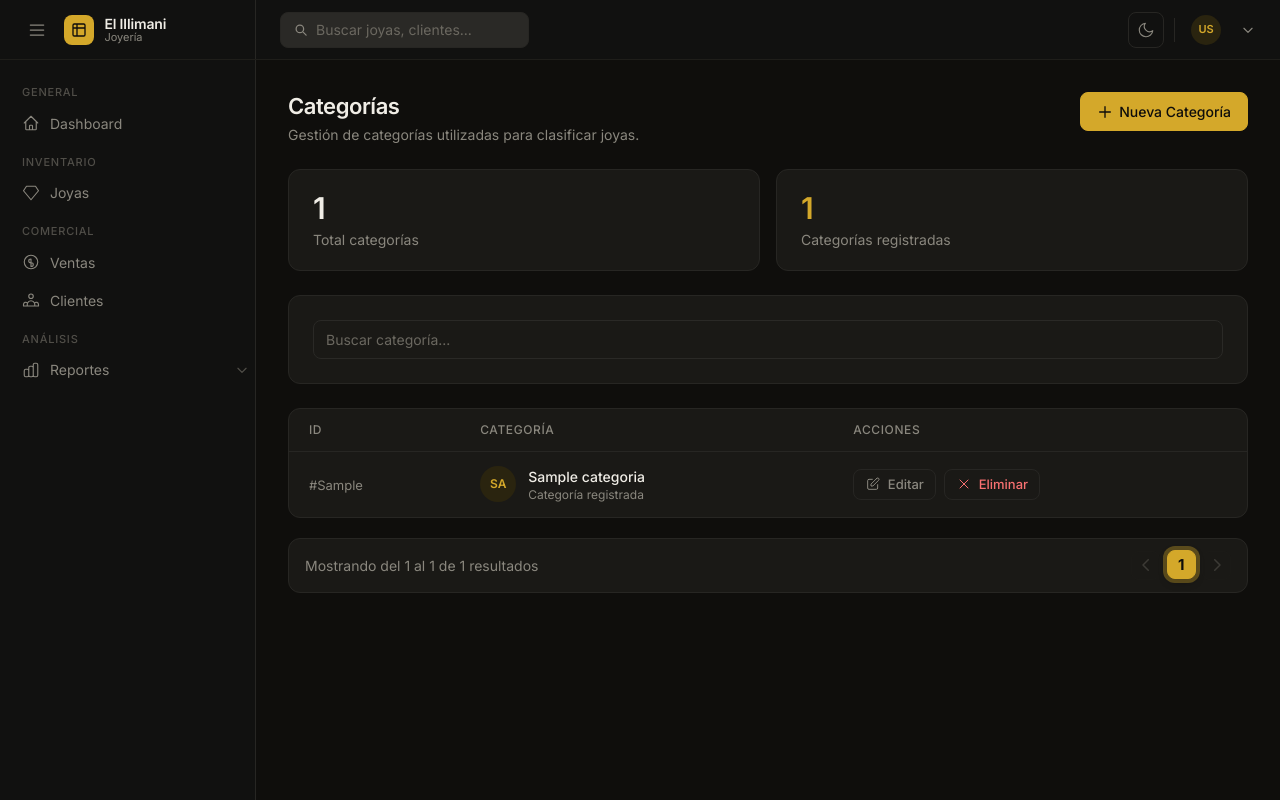
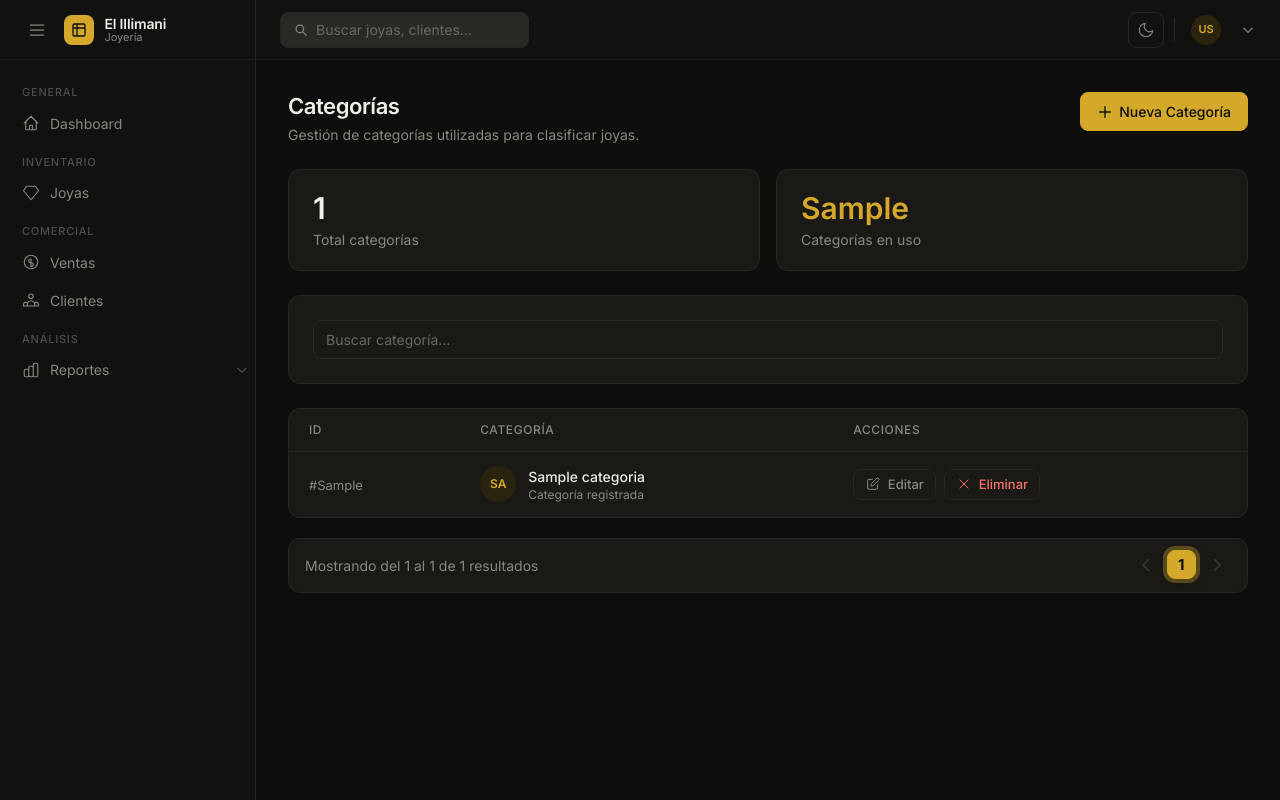
Before and after one commit to J-stark10/Sistema-Web-Joyeria, a Python web app: template app/templates/categorias/index.html in a window 1280 px wide. Run offline with Jinja, Linux system fonts and the light colour scheme; the template is opened without the code that fills it: most values are stand-ins (such as "Sample title", 1, 10 or a date in 2020); some libraries are stand-ins or nearby versions.

Commit message:
Cambio final de Categorias y Materiales

```diff
--- a/app/modules/categorias/routes.py
+++ b/app/modules/categorias/routes.py
@@ -10,7 +10,8 @@ categoria_bp = Blueprint('categoria', __name__, url_prefix='/categorias')
 @roles_required('ADMIN')
 def index():
     categorias = CategoriaService.listar_categorias()
-    return render_template("categorias/index.html", categorias=categorias)
+    categorias_en_uso = CategoriaService.contar_categorias_en_uso()
+    return render_template("categorias/index.html", categorias=categorias, categorias_en_uso=categorias_en_uso)
 
 @categoria_bp.route("/crear", methods=["GET", "POST"])
 @login_required
--- a/app/modules/materiales/routes.py
+++ b/app/modules/materiales/routes.py
@@ -10,7 +10,8 @@ material_bp = Blueprint('material', __name__, url_prefix='/materiales')
 @roles_required('ADMIN')
 def index():
     materiales = MaterialService.listar_materiales()
-    return render_template("materiales/index.html", materiales=materiales)
+    materiales_en_uso = MaterialService.contar_materiales_en_uso()
+    return render_template("materiales/index.html", materiales=materiales, materiales_en_uso=materiales_en_uso)
 
 @material_bp.route("/crear", methods=["GET", "POST"])
 @login_required
--- a/app/static/css/output.css
+++ b/app/static/css/output.css
@@ -165,9 +165,7 @@
     --radius-md: 0.375rem;
     --radius-lg: 0.5rem;
     --radius-xl: 0.75rem;
-    --radius-2xl: 1rem;
     --shadow-sm: 0 1px 3px 0 rgb(0 0 0 / 0.1), 0 1px 2px -1px rgb(0 0 0 / 0.1);
-    --shadow-md: 0 4px 6px -1px rgb(0 0 0 / 0.1), 0 2px 4px -2px rgb(0 0 0 / 0.1);
     --shadow-lg: 0 10px 15px -3px rgb(0 0 0 / 0.1), 0 4px 6px -4px rgb(0 0 0 / 0.1);
     --default-transition-duration: 150ms;
     --default-transition-timing-function: cubic-bezier(0.4, 0, 0.2, 1);
@@ -408,9 +406,6 @@
   .table {
     display: table;
   }
-  .h-3 {
-    height: calc(var(--spacing) * 3);
-  }
   .h-3\.5 {
     height: calc(var(--spacing) * 3.5);
   }
@@ -423,9 +418,6 @@
   .h-5 {
     height: calc(var(--spacing) * 5);
   }
-  .w-3 {
-    width: calc(var(--spacing) * 3);
-  }
   .w-3\.5 {
     width: calc(var(--spacing) * 3.5);
   }
@@ -458,9 +450,6 @@
   }
   .transform {
     transform: var(--tw-rotate-x,) var(--tw-rotate-y,) var(--tw-rotate-z,) var(--tw-skew-x,) var(--tw-skew-y,);
-  }
-  .resize {
-    resize: both;
   }
   .grid-cols-1 {
     grid-template-columns: repeat(1, minmax(0, 1fr));
@@ -518,9 +507,6 @@
     border-style: var(--tw-border-style);
     border-width: 1px;
   }
-  .bg-black {
-    background-color: var(--color-black);
-  }
   .bg-black\/50 {
     background-color: color-mix(in srgb, #000 50%, transparent);
     @supports (color: color-mix(in lab, red, red)) {
@@ -574,9 +560,6 @@
   .capitalize {
     text-transform: capitalize;
   }
-  .underline {
-    text-decoration-line: underline;
-  }
   .opacity-70 {
     opacity: 70%;
   }
@@ -588,15 +571,8 @@
     outline-style: var(--tw-outline-style);
     outline-width: 1px;
   }
-  .filter {
-    filter: var(--tw-blur,) var(--tw-brightness,) var(--tw-contrast,) var(--tw-grayscale,) var(--tw-hue-rotate,) var(--tw-invert,) var(--tw-saturate,) var(--tw-sepia,) var(--tw-drop-shadow,);
-  }
   .backdrop-blur {
     --tw-backdrop-blur: blur(8px);
-    -webkit-backdrop-filter: var(--tw-backdrop-blur,) var(--tw-backdrop-brightness,) var(--tw-backdrop-contrast,) var(--tw-backdrop-grayscale,) var(--tw-backdrop-hue-rotate,) var(--tw-backdrop-invert,) var(--tw-backdrop-opacity,) var(--tw-backdrop-saturate,) var(--tw-backdrop-sepia,);
-    backdrop-filter: var(--tw-backdrop-blur,) var(--tw-backdrop-brightness,) var(--tw-backdrop-contrast,) var(--tw-backdrop-grayscale,) var(--tw-backdrop-hue-rotate,) var(--tw-backdrop-invert,) var(--tw-backdrop-opacity,) var(--tw-backdrop-saturate,) var(--tw-backdrop-sepia,);
-  }
-  .backdrop-filter {
     -webkit-backdrop-filter: var(--tw-backdrop-blur,) var(--tw-backdrop-brightness,) var(--tw-backdrop-contrast,) var(--tw-backdrop-grayscale,) var(--tw-backdrop-hue-rotate,) var(--tw-backdrop-invert,) var(--tw-backdrop-opacity,) var(--tw-backdrop-saturate,) var(--tw-backdrop-sepia,);
     backdrop-filter: var(--tw-backdrop-blur,) var(--tw-backdrop-brightness,) var(--tw-backdrop-contrast,) var(--tw-backdrop-grayscale,) var(--tw-backdrop-hue-rotate,) var(--tw-backdrop-invert,) var(--tw-backdrop-opacity,) var(--tw-backdrop-saturate,) var(--tw-backdrop-sepia,);
   }
@@ -1854,59 +1830,6 @@ input:focus, textarea:focus, select:focus {
   syntax: "*";
   inherits: false;
   initial-value: solid;
-}
-@property --tw-blur {
-  syntax: "*";
-  inherits: false;
-}
-@property --tw-brightness {
-  syntax: "*";
-  inherits: false;
-}
-@property --tw-contrast {
-  syntax: "*";
-  inherits: false;
-}
-@property --tw-grayscale {
-  syntax: "*";
-  inherits: false;
-}
-@property --tw-hue-rotate {
-  syntax: "*";
-  inherits: false;
-}
-@property --tw-invert {
-  syntax: "*";
-  inherits: false;
-}
-@property --tw-opacity {
-  syntax: "*";
-  inherits: false;
-}
-@property --tw-saturate {
-  syntax: "*";
-  inherits: false;
-}
-@property --tw-sepia {
-  syntax: "*";
-  inherits: false;
-}
-@property --tw-drop-shadow {
-  syntax: "*";
-  inherits: false;
-}
-@property --tw-drop-shadow-color {
-  syntax: "*";
-  inherits: false;
-}
-@property --tw-drop-shadow-alpha {
-  syntax: "<percentage>";
-  inherits: false;
-  initial-value: 100%;
-}
-@property --tw-drop-shadow-size {
-  syntax: "*";
-  inherits: false;
 }
 @property --tw-backdrop-blur {
   syntax: "*";
@@ -1970,19 +1893,6 @@ input:focus, textarea:focus, select:focus {
       --tw-ring-offset-color: #fff;
       --tw-ring-offset-shadow: 0 0 #0000;
       --tw-outline-style: solid;
-      --tw-blur: initial;
-      --tw-brightness: initial;
-      --tw-contrast: initial;
-      --tw-grayscale: initial;
-      --tw-hue-rotate: initial;
-      --tw-invert: initial;
-      --tw-opacity: initial;
-      --tw-saturate: initial;
-      --tw-sepia: initial;
-      --tw-drop-shadow: initial;
-      --tw-drop-shadow-color: initial;
-      --tw-drop-shadow-alpha: 100%;
-      --tw-drop-shadow-size: initial;
       --tw-backdrop-blur: initial;
       --tw-backdrop-brightness: initial;
       --tw-backdrop-contrast: initial;
--- a/app/templates/categorias/index.html
+++ b/app/templates/categorias/index.html
@@ -68,14 +68,14 @@
         <div class="text-3xl font-semibold"
              style="color:var(--color-primary);">
 
-            {{ categorias|length }}
+            {{ categorias_en_uso }}
 
         </div>
 
         <div class="text-sm mt-1"
              style="color:var(--color-text-muted);">
 
-            Categorías registradas
+            Categorías en uso
 
         </div>
 
--- a/app/templates/materiales/index.html
+++ b/app/templates/materiales/index.html
@@ -70,14 +70,14 @@
             <div class="text-3xl font-semibold"
                  style="color:var(--color-primary);">
 
-                {{ materiales|length }}
+                {{ materiales_en_uso }}
 
             </div>
 
             <div class="text-sm mt-1"
                  style="color:var(--color-text-muted);">
 
-                Materiales registrados
+                Materiales en uso
 
             </div>
 
```
Also changed, not shown: app/modules/categorias/services.py (+10 -0 lines), app/modules/materiales/services.py (+10 -0 lines).
